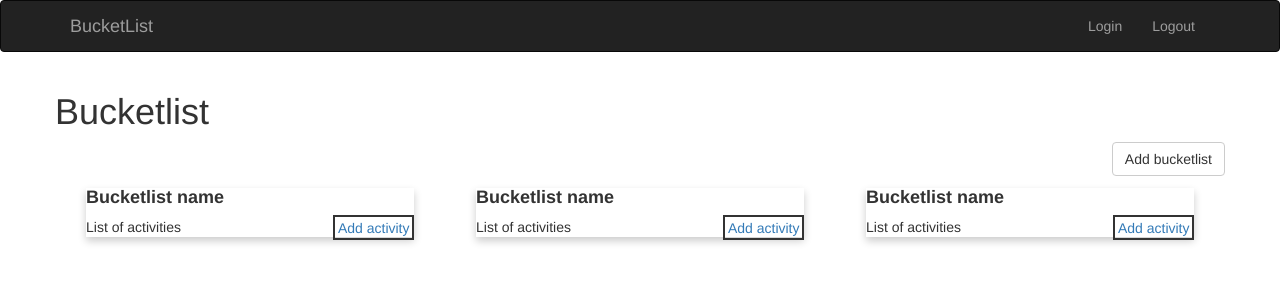
After one commit to clemwek/andela-XX, a Flask app: template pre-interview/src/templates/bucketlist.html in a window 1280 px wide. The commit adds this page. Shown: the top 300 px of the page. Run offline with Flask 2, Linux system fonts and the light colour scheme; the template is opened without the code that fills it, so the values that code supplies are empty; some libraries are stand-ins or nearby versions.

Commit message:
Add pages for creating and showing bucketlist and activities

```diff
--- /dev/null
+++ b/pre-interview/src/static/assets/css/styles.css
@@ -0,0 +1,25 @@
+.card {
+                /* Add shadows to create the "card" effect */
+                box-shadow: 0 4px 8px 0 rgba(0,0,0,0.2);
+                transition: 0.3s;
+            }
+
+            /* On mouse-over, add a deeper shadow */
+            .card:hover {
+                box-shadow: 0 8px 16px 0 rgba(0,0,0,0.2);
+            }
+
+            /* Add some padding inside the card container */
+            .card-container {
+                padding: 2px 16px;
+            }
+            .add-activity {
+                border: 2px solid #333;
+                padding: 2.5px;
+            }
+            .add-activity:hover {
+                background: #999;
+            }
+            .add-activity:hover a {
+                font-style: none;
+            }
--- a/pre-interview/src/templates/base.html
+++ b/pre-interview/src/templates/base.html
@@ -3,6 +3,7 @@
     <head>
         <title>BucketList</title>
         <link rel="stylesheet" href="{{ url_for('static', filename='assets/css/bootstrap.min.css') }}">
+        <link rel="stylesheet" href="{{ url_for('static', filename='assets/css/styles.css') }}">
     </head>
     <body>
         <nav class="navbar navbar-inverse">
--- /dev/null
+++ b/pre-interview/src/templates/bucketlist.html
@@ -0,0 +1,51 @@
+{% extends "base.html" %}
+
+{% block page_content %}
+
+<div class="container">
+    <div class="row">
+        <div class="header">
+            <h1>Bucketlist</h1>
+            <div class="pull-right">
+                <a href="/add_bucketlist" class="btn btn-default">Add bucketlist</a>
+            </div>
+        </div>
+    </div>
+    <div class="row">
+        <div class="col-md-4">
+            <div class="card-container">
+                <div class="card">
+                    <h4><b>Bucketlist name</b></h4>
+                    <div class="pull-right">
+                        <a class="add-activity" href="/add_activity/{}">Add activity</a>
+                    </div>
+                    <p>List of activities</p>
+                </div>
+            </div>
+        </div>
+        <div class="col-md-4">
+            <div class="card-container">
+                <div class="card">
+                    <h4><b>Bucketlist name</b></h4>
+                    <div class="pull-right">
+                        <a class="add-activity" href="/add_activity/{}">Add activity</a>
+                    </div>
+                    <p>List of activities</p>
+                </div>
+            </div>
+        </div>
+        <div class="col-md-4">
+            <div class="card-container">
+                <div class="card">
+                    <h4><b>Bucketlist name</b></h4>
+                    <div class="pull-right">
+                        <a class="add-activity" href="/add_activity/{}">Add activity</a>
+                    </div>
+                    <p>List of activities</p>
+                </div>
+            </div>
+        </div>
+    </div>
+</div>
+
+{% endblock %}
```
Also changed, not shown: pre-interview/src/templates/add_bucketlist.html (added, +17 -0 lines), pre-interview/src/templates/login.html (added, +33 -0 lines).
